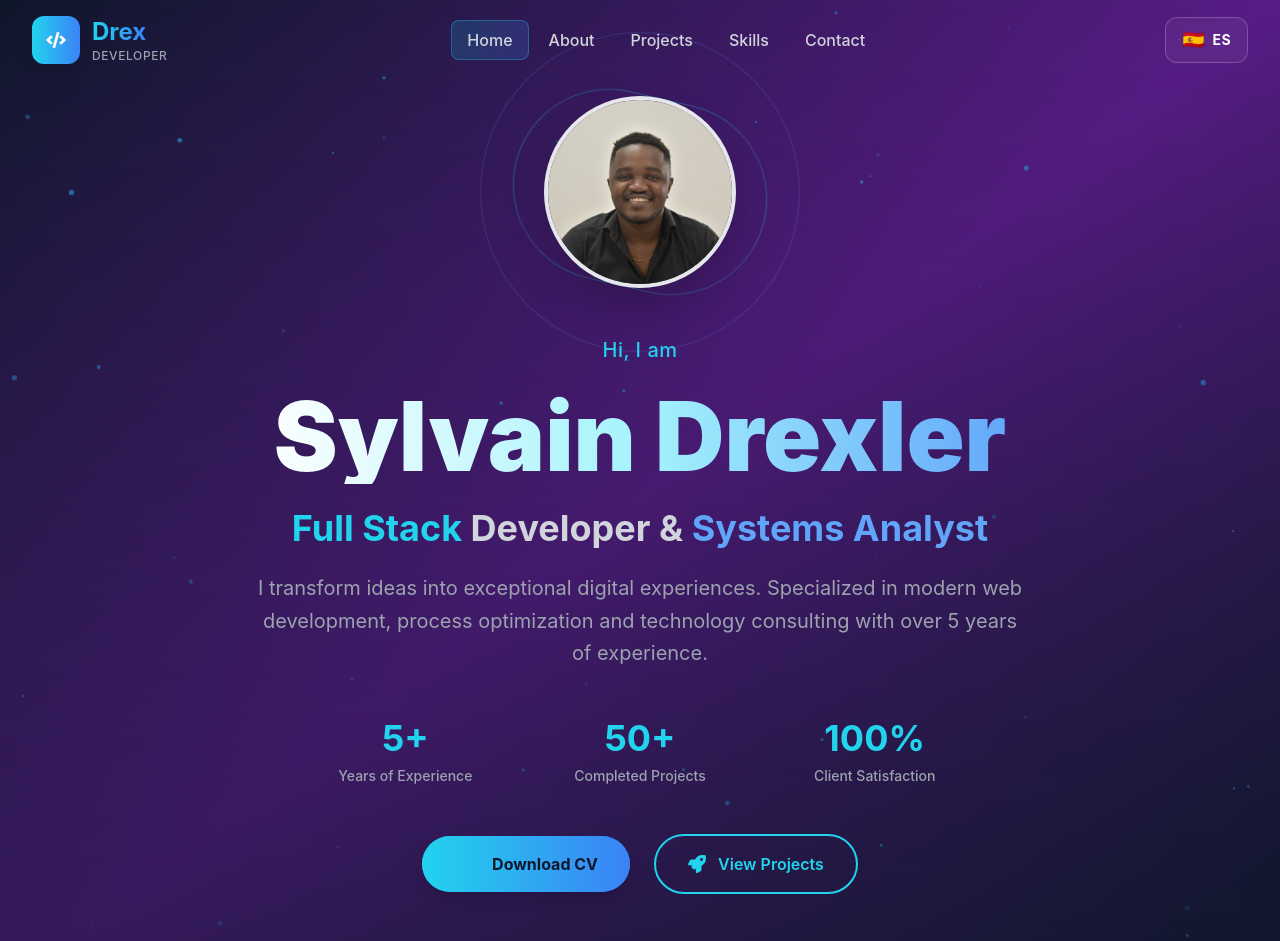
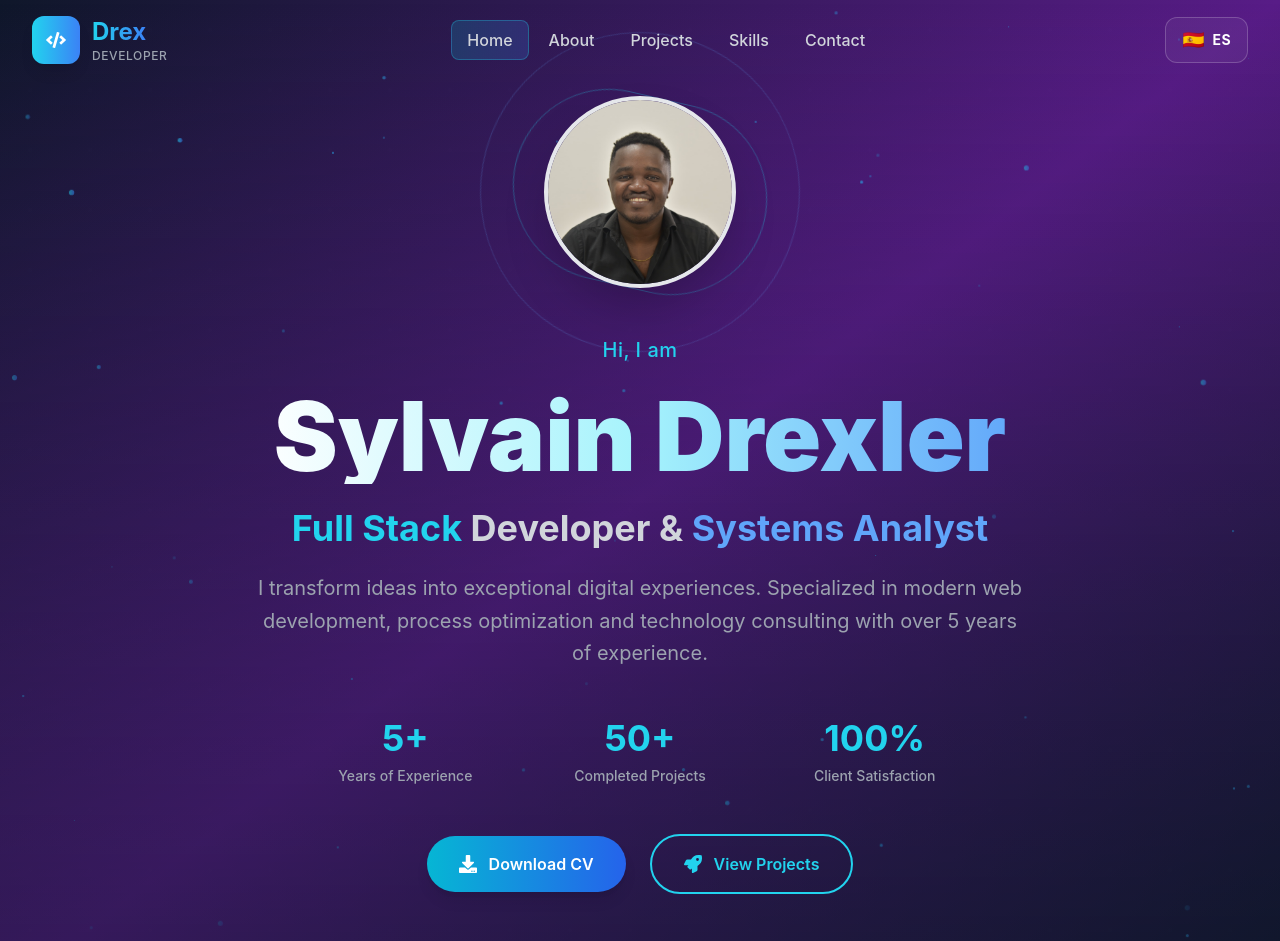
Before and after one commit to drex25/portfolio-react, a React (Vite) app: page / in a window 1280 px wide. Shown: the top 941 px of the page. Built offline with nearby package versions, Linux system fonts and the light colour scheme.

Commit message:
Actualizar estilos de botones CV y enlaces

```diff
--- a/src/pages/About.tsx
+++ b/src/pages/About.tsx
@@ -220,9 +220,9 @@ const About: React.FC = () => {
                   ))}
                 </div>
 
-                {/* Botón CV */}
+                {/* Botón CV con el mismo estilo */}
                 <motion.a
-                  href="/about-pdf"
+                  href="/cv"
                   target="_blank"
                   rel="noopener noreferrer"
                   className="inline-flex items-center gap-3 px-6 py-3 bg-gradient-to-r from-cyan-500 to-blue-600 text-white font-semibold rounded-full shadow-lg hover:shadow-cyan-500/25 transition-all duration-300"
--- a/src/pages/Landing.tsx
+++ b/src/pages/Landing.tsx
@@ -232,18 +232,12 @@ const Landing: React.FC = () => {
             href="/cv"
             target="_blank"
             rel="noopener noreferrer"
-            aria-label={t('home.downloadCV', 'Descargar CV')}
-            className="group relative px-8 py-4 bg-gradient-to-r from-cyan-500 to-blue-600 text-white font-semibold rounded-full shadow-lg hover:shadow-cyan-500/25 transition-all duration-300 flex items-center gap-3 hover:from-cyan-400 hover:to-blue-500"
-            style={{ color: '#0f172a', fontWeight: 700, zIndex: 1 }} // text-slate-900 + font-bold + z-10
+            className="inline-flex items-center gap-3 px-8 py-4 bg-gradient-to-r from-cyan-500 to-blue-600 text-white font-semibold rounded-full shadow-lg hover:shadow-cyan-500/25 transition-all duration-300"
             whileHover={{ scale: 1.05, y: -2 }}
             whileTap={{ scale: 0.95 }}
           >
-            <FaDownload className="text-lg mr-2" style={{ color: '#0f172a' }} />
-            <span style={{ color: '#0f172a', fontWeight: 700, zIndex: 1 }}>{t('home.downloadCV', 'Descargar CV')}</span>
-            <motion.div
-              className="absolute inset-0 rounded-full bg-gradient-to-r from-cyan-400 to-blue-500 opacity-0 group-hover:opacity-20 transition-opacity"
-              layoutId="button-bg"
-            />
+            <FaDownload className="text-lg" />
+            <span>{t('home.downloadCV', 'Descargar CV')}</span>
           </motion.a>
 
           <motion.a
```
